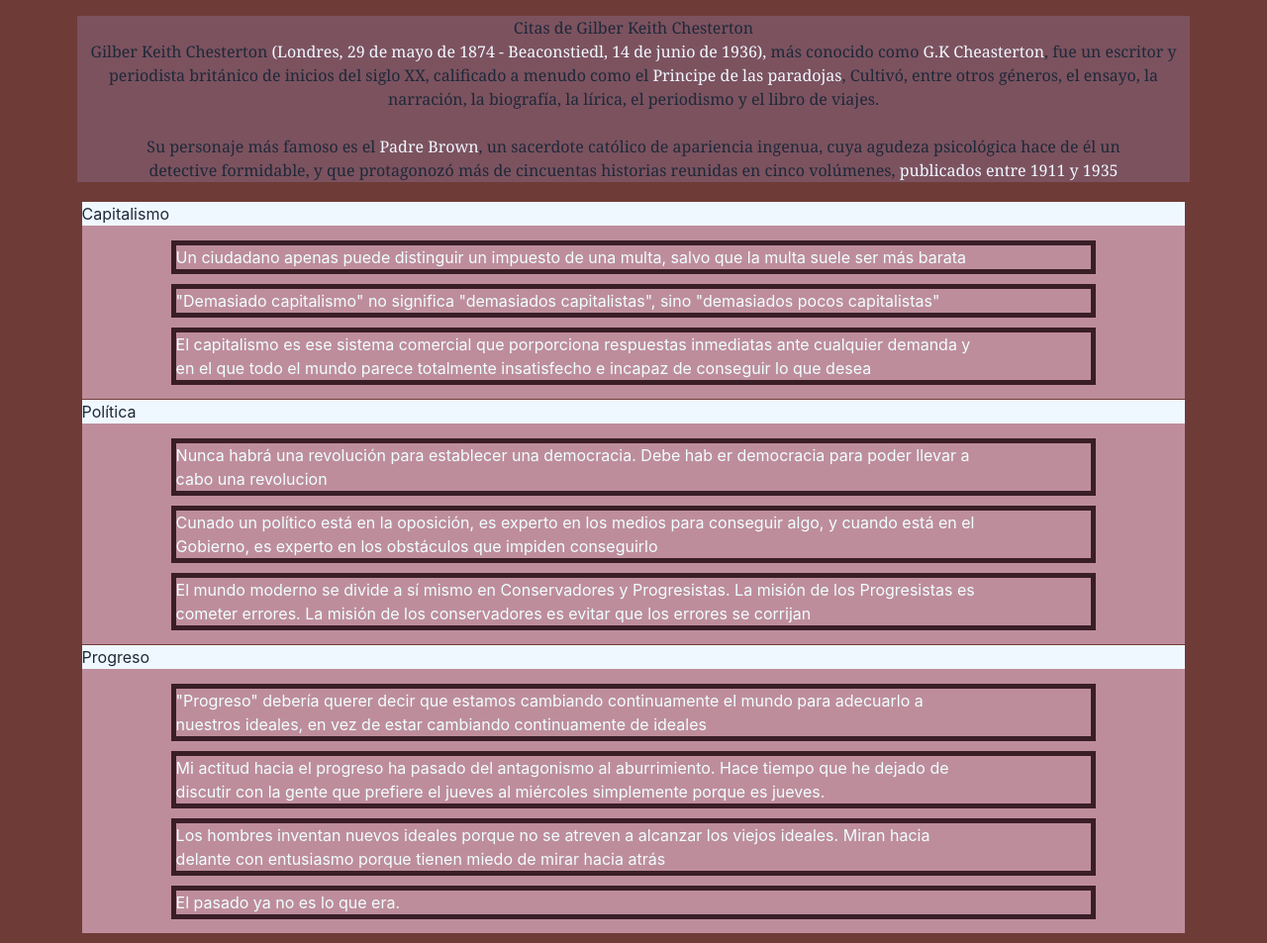
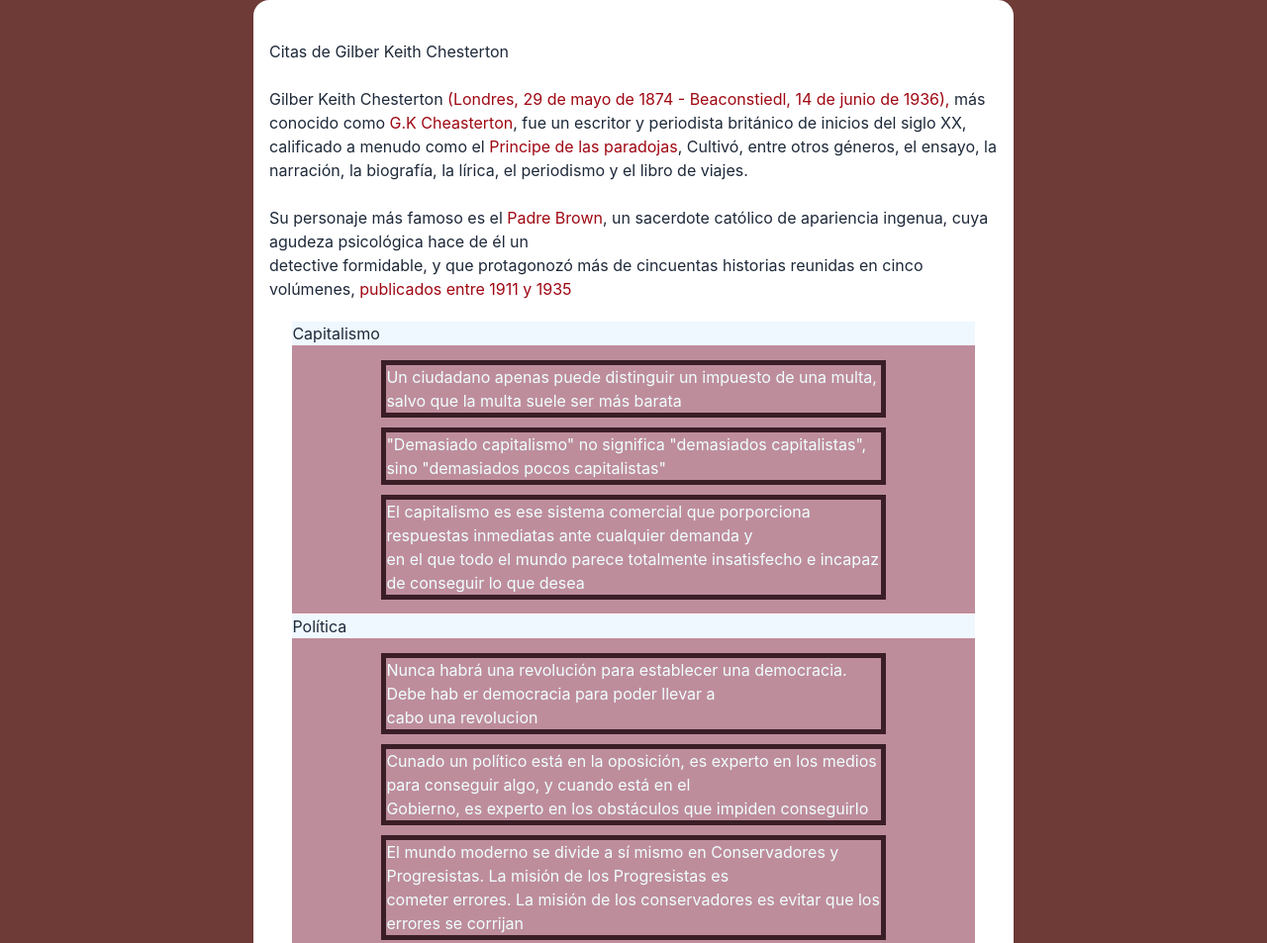
Before and after one commit to sandraMartina/new-Deployment, a website: page index.html in a window 1280 px wide. Shown: the top 953 px of the page at 99% size. Drawn offline with Linux system fonts and the light colour scheme.

Commit message:
verifying chnges

```diff
--- a/index.html
+++ b/index.html
@@ -7,26 +7,19 @@
     <link rel="stylesheet" href="./output.css">
     <link rel="stylesheet" href="style.css">
 </head>
-<body class="px-8 m-4 bg-green-100 text-gray-800 border-red-500">
-
-     <div class="head">
-            <h1>Citas de Gilber Keith Chesterton</h1>
-            <p>Gilber Keith Chesterton <span class="data">  (Londres, 29 de mayo de 1874 - Beaconstiedl, 14 de junio de 1936), </span> más conocido como <span span class="data">G.K Cheasterton</span>, fue un
-                escritor y periodista británico de inicios del siglo XX, calificado a menudo como el <span span class="data">Principe de las paradojas</span>, Cultivó, entre otros géneros, el
+<body class="bg-stone-100 text-gray-800 border-red-500">
+     <div class=" bg-white rounded-2xl shadow-md p-8 mb-10s max-w-3xl mx-auto px-4 py-10">
+            <h1 class="mb-6 tex">Citas de Gilber Keith Chesterton</h1>
+            <p class="mb-4">Gilber Keith Chesterton <span class="text-red-800 ">  (Londres, 29 de mayo de 1874 - Beaconstiedl, 14 de junio de 1936), </span> más conocido como <span span class="text-red-800 ">G.K Cheasterton</span>, fue un
+                escritor y periodista británico de inicios del siglo XX, calificado a menudo como el <span span class="text-red-800 ">Principe de las paradojas</span>, Cultivó, entre otros géneros, el
                 ensayo, la narración, la biografía, la lírica, el periodismo y el libro de viajes.
                 <br>
                 <br>
-                Su personaje más famoso es el <span span class="data">Padre Brown</span>, un sacerdote católico de apariencia ingenua, cuya agudeza psicológica hace de él un <br>
-                detective formidable, y que protagonozó más de cincuentas historias reunidas en cinco volúmenes, <span span class="data">publicados entre 1911 y 1935</span>
+                Su personaje más famoso es el <span class="text-red-800 "> Padre Brown</span>, un sacerdote católico de apariencia ingenua, cuya agudeza psicológica hace de él un <br>
+                detective formidable, y que protagonozó más de cincuentas historias reunidas en cinco volúmenes, <span span class="text-red-800 ">publicados entre 1911 y 1935</span>
 
             </p>
-        </div>
-
-
-
-
-    <!-- Im creating a main div-->
-    <div class="principal">
+             <div class="principal">
 
 
 
@@ -77,7 +70,9 @@
     <footer>
         Citas obtenidas en internet, traducción del inglés propia.
     </footer>
+        </div>
 
+    <!-- Im creating a main div-->
 
 </body>
 
```
Also changed, not shown: output.css.
